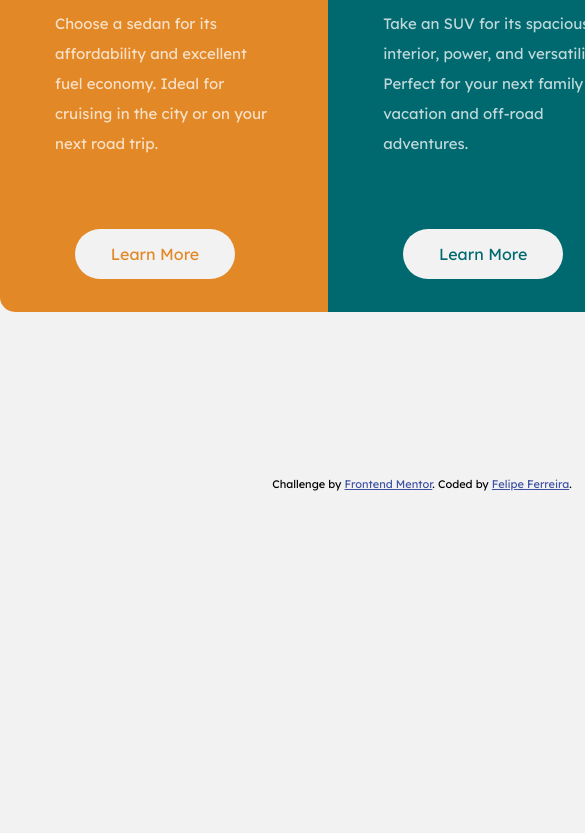
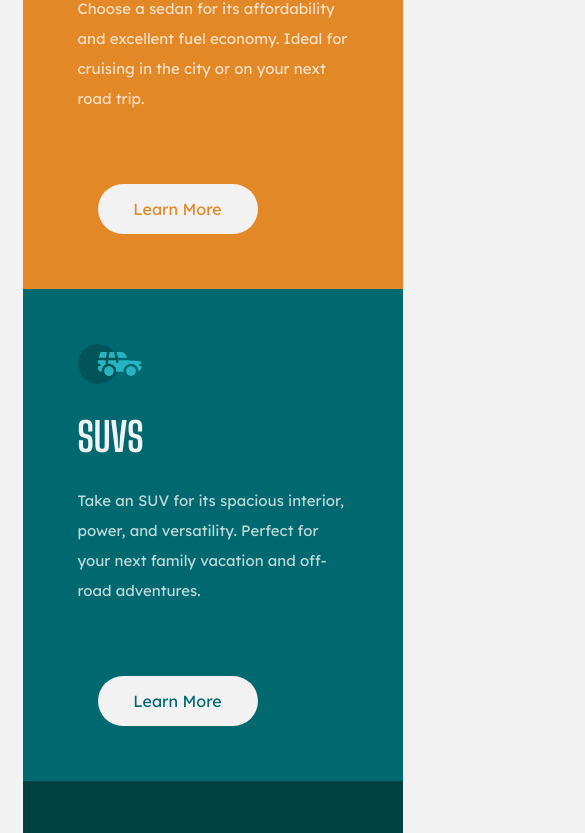
Before and after one commit to FelipeFerreiraSS/column-preview-card-component, a plain HTML site: page index.html in a window 390 px wide. Shown: the part 353-1186 px from the top of the page, 585 px wide, since content can reach past the window. Before the commit the page ends 844 px from the top, so only its background shows below. Drawn offline with Linux system fonts and the light colour scheme.

Commit message:
responsividade

```diff
--- a/style.css
+++ b/style.css
@@ -143,3 +143,65 @@ body {
   cursor: pointer;
   outline: none;
 }
+
+@media (max-width: 768px) {
+  body {
+    height: 1740px;
+    width: 768px;
+    min-width: 0vh;
+    min-height: 0vh;
+
+    display: flex;
+    flex-direction: column;
+    justify-content: center;
+  }
+
+  .main {
+    display: flex;
+    flex-direction: column;
+    width: 380px;
+    margin-top: 150px;
+  }
+
+  .left {
+    border-top-right-radius: 15px;
+    border-bottom-left-radius: 0px;
+  }
+
+  .right {
+    border-top-right-radius: 0px;
+    border-bottom-right-radius: 15px;
+    border-bottom-left-radius: 15px;
+  }
+}
+
+@media (max-width: 425px) {
+  body {
+    height: 1740px;
+    width: 425px;
+    min-width: 0vh;
+    min-height: 0vh;
+
+    display: flex;
+    flex-direction: column;
+    justify-content: center;
+  }
+
+  .main {
+    display: flex;
+    flex-direction: column;
+    width: 380px;
+    margin-top: 150px;
+  }
+
+  .left {
+    border-top-right-radius: 15px;
+    border-bottom-left-radius: 0px;
+  }
+
+  .right {
+    border-top-right-radius: 0px;
+    border-bottom-right-radius: 15px;
+    border-bottom-left-radius: 15px;
+  }
+}
```
